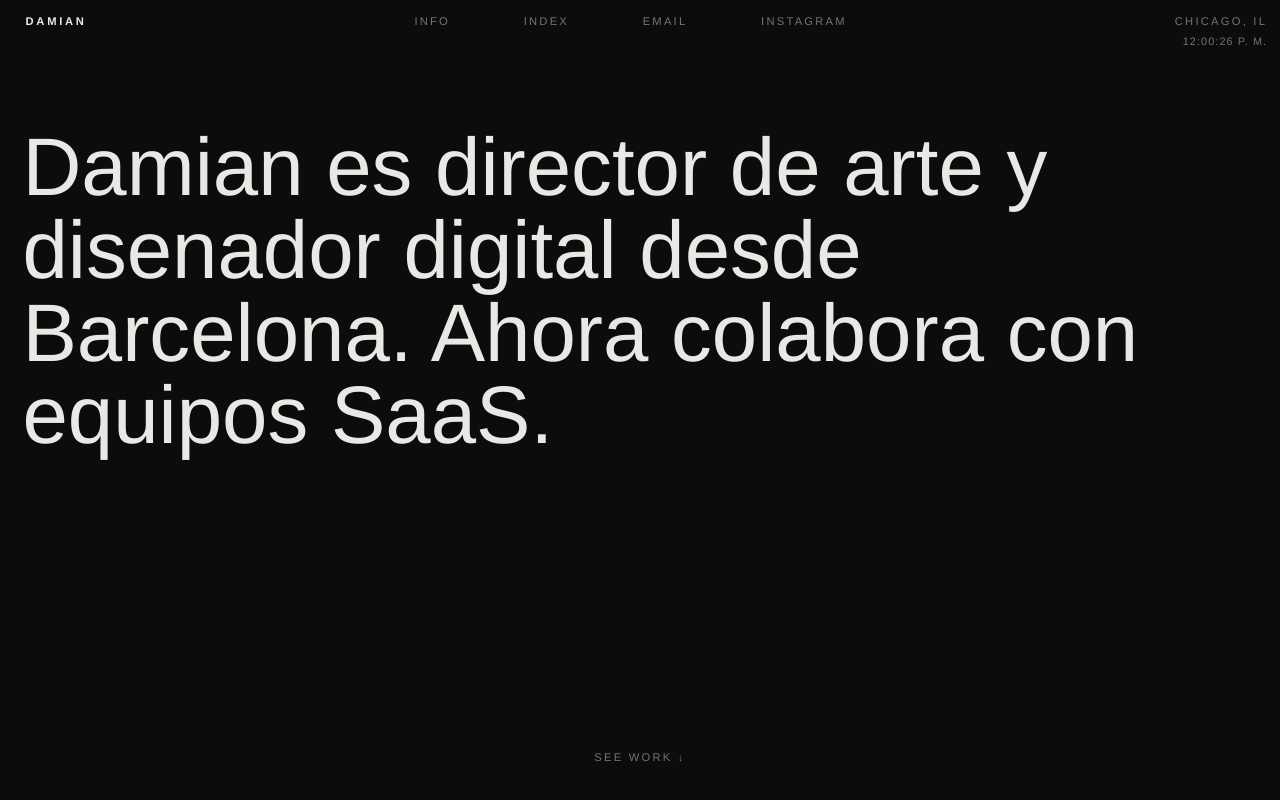
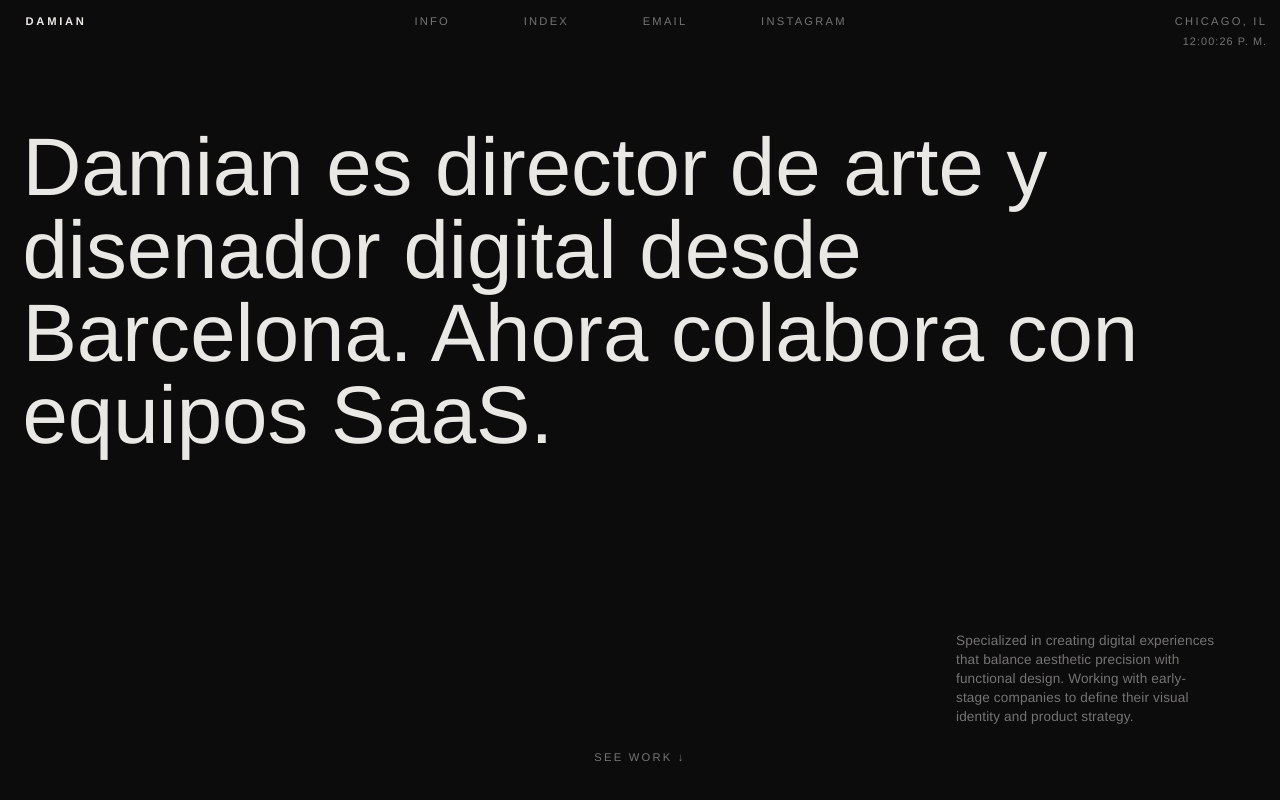
Before and after one commit to DamianAcri/FD-Portfolio, a Next.js app: page / in a window 1280 px wide. Built offline with nearby package versions, Linux system fonts and the light colour scheme.

Commit message:
Hero ajustado

```diff
--- a/app/globals.css
+++ b/app/globals.css
@@ -97,6 +97,12 @@ a {
   padding: clamp(3rem, 8vh, 5rem) clamp(0.9rem, 3vw, 1.4rem) clamp(2rem, 5vh, 3rem);
 }
 
+.hero__content {
+  display: flex;
+  flex-direction: column;
+  gap: 0;
+}
+
 .hero__headline {
   margin: 0;
   font-size: clamp(3rem, 7.4vw, 5.1rem);
@@ -106,6 +112,19 @@ a {
   width: 100%;
   max-width: clamp(34ch, 72vw, 52ch);
   animation: heroFade 0.9s ease-out both;
+}
+
+.hero__subtext {
+  margin: 0;
+  font-size: 0.85rem;
+  line-height: 1.4;
+  color: var(--muted);
+  max-width: 260px;
+  font-weight: 400;
+  letter-spacing: 0.01em;
+  position: absolute;
+  bottom: clamp(5rem, 10vh, 7rem);
+  right: clamp(3rem, 6vw, 4rem);
 }
 
 .hero__cta {
--- a/app/page.tsx
+++ b/app/page.tsx
@@ -77,7 +77,12 @@ export default function Home() {
       </header>
 
       <section className="hero" id="info">
-        <h1 className="hero__headline">{heroCopy}</h1>
+        <div className="hero__content">
+          <h1 className="hero__headline">{heroCopy}</h1>
+          <p className="hero__subtext">
+            Specialized in creating digital experiences that balance aesthetic precision with functional design. Working with early-stage companies to define their visual identity and product strategy.
+          </p>
+        </div>
         <a href="#work" className="hero__cta">
           SEE WORK ↓
         </a>
```
